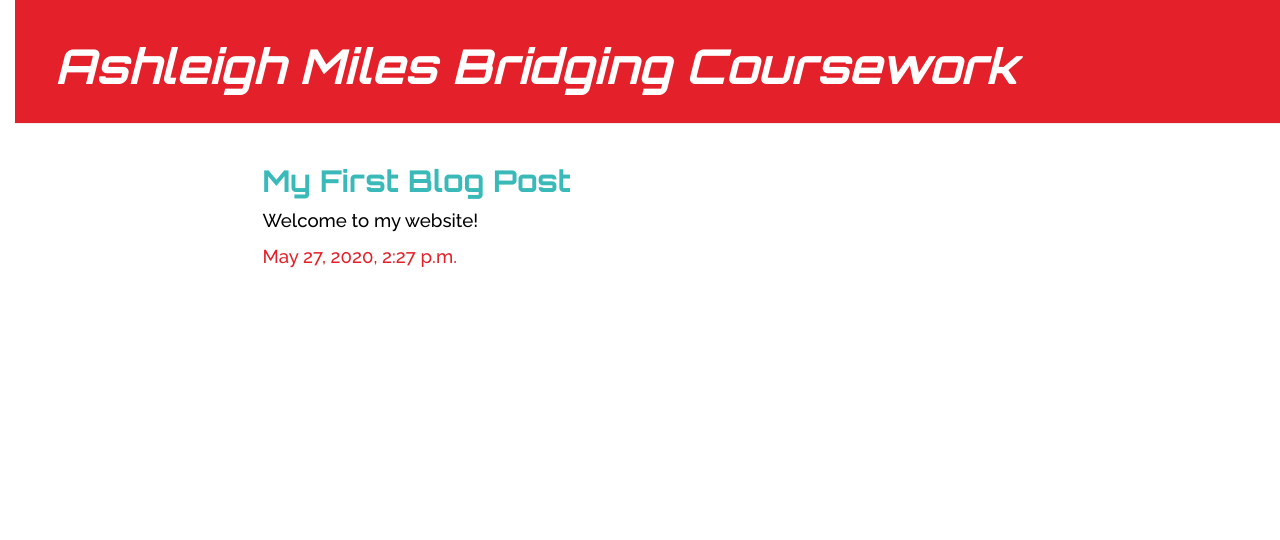
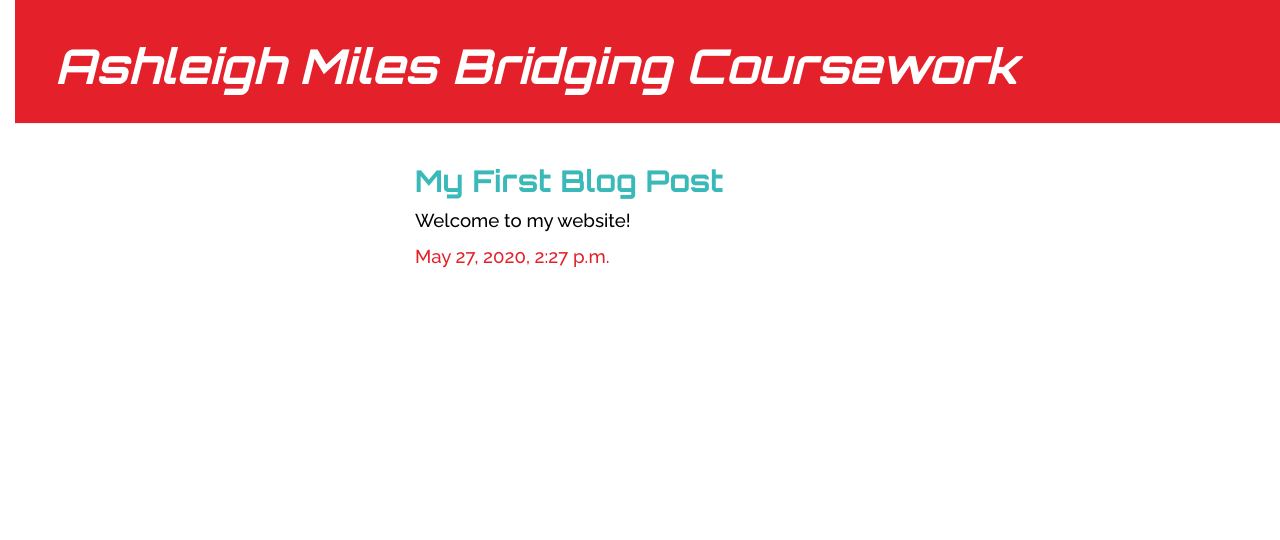
Before and after one commit to asho360/my-first-blog, a Django app: page /post/1/ in a window 1280 px wide; the page is wider, and only the part inside the window is pictured. Shown: the top 540 px of that part. Run offline with Django 3.2, Linux system fonts and the light colour scheme; data comes from the database, SQL or seed files in the repository; both versions use the stored data as it was after the commit; some libraries are stand-ins or nearby versions.

Commit message:
Minor bug fix

```diff
--- a/blog/static/css/blog.css
+++ b/blog/static/css/blog.css
@@ -17,7 +17,8 @@
 
 .content {
     text-align: left;
-    width: 800px;
+    width: 1500px;
+    padding-left: 400px;
     margin: 0 auto;
 
 }
```
Also changed, not shown: db.sqlite3.
